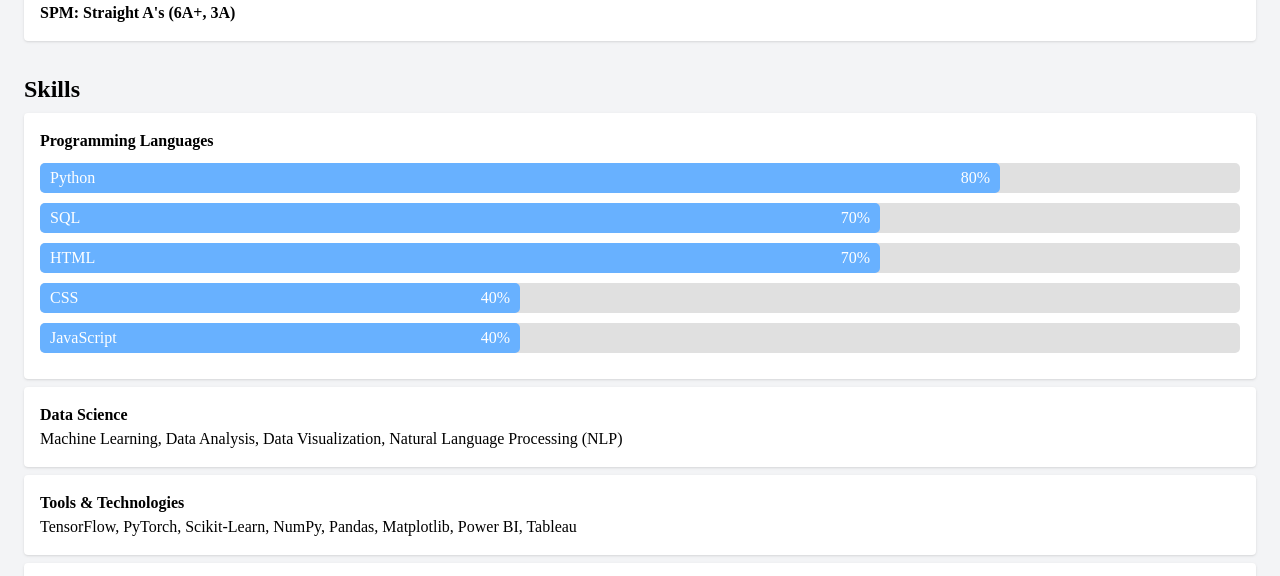
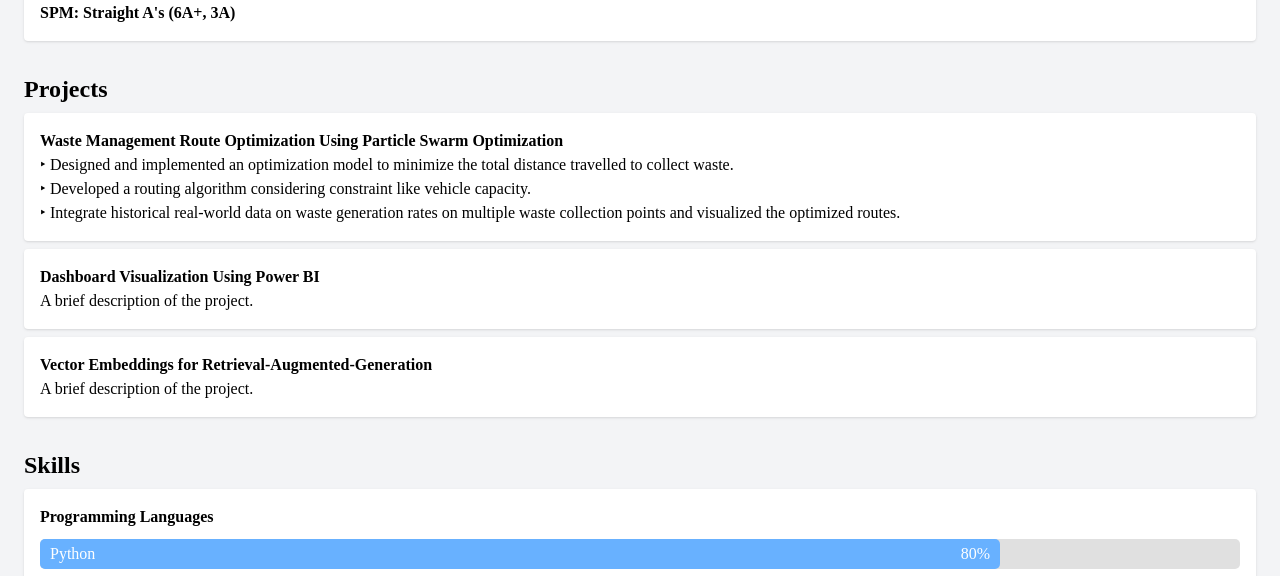
Before and after one commit to khaigrizz/Biography, a website: page index.html in a window 1280 px wide. Shown: the part 751-1327 px from the top of the page. Drawn offline with nearby package versions, Linux system fonts and the light colour scheme; a web font is replaced by a local one.

Commit message:
Update index.html

```diff
--- a/index.html
+++ b/index.html
@@ -8,7 +8,7 @@
     <link rel="preconnect" href="https://fonts.googleapis.com">
     <link rel="preconnect" href="https://fonts.gstatic.com" crossorigin>
     <link href="https://fonts.googleapis.com/css2?family=Bruno+Ace+SC&family=Geo&display=swap" rel="stylesheet">
-    <title>My Biography</title>
+    <title>B10GR4PHY - KH41RUL 4MR1</title>
     <link rel="stylesheet" href="https://cdnjs.cloudflare.com/ajax/libs/font-awesome/6.0.0-beta3/css/all.min.css">
     <link rel="icon" href="images/hashtag.png" type="image/png">
     <link rel="stylesheet" href="css/styles.css">
@@ -20,14 +20,6 @@
             <h1 class="text-3xl font-bold">KH41RUL 4MR1</h1>
             <p>B4CH3L0R 0F 1NF0RM4T10N 5Y5T3M5 (H0N5.) 1NT3LL1G3NT 5YST3M5 3NG1N33R1NG</p>
         </div>
-        <nav>
-            <ul class="flex space-x-4">
-                <!-- <p class="px-20">B4CH3L0R 0F 1NF0RM4T10N SYST3MS (H0NS.) 1NT3LL1G3NT SYST3MS 3NG1N33R1NG</p> -->
-                <!-- <li><a href="#about" class="hover:underline hover:text-gray-300">About</a></li>
-                <li><a href="#projects" class="hover:underline hover:text-gray-300">Projects</a></li>
-                <li><a href="#contact" class="hover:underline hover:text-gray-300">Contact</a></li> -->
-            </ul>
-        </nav>
     </header>
 
     <main class="p-6">
@@ -77,6 +69,26 @@
                     </h3>
                     <p><strong>(2018-2019) Pure Science Stream</strong></p>
                     <p><strong>SPM: Straight A's (6A+, 3A)</strong></p>
+                </li>
+            </ul>
+        </section>
+
+        <section id="projects" class="mb-8">
+            <h2 class="text-2xl font-semibold">Projects</h2>
+            <ul class="mt-2 space-y-2">
+                <li class="bg-white p-4 rounded shadow">
+                    <h3 class="font-bold">Waste Management Route Optimization Using Particle Swarm Optimization</h3>
+                    <p class="text-justify">&#8227 Designed and implemented an optimization model to minimize the total distance travelled to collect waste.</p>
+                    <p class="text-justify">&#8227 Developed a routing algorithm considering constraint like vehicle capacity.</p>
+                    <p class="text-justify">&#8227 Integrate historical real-world data on waste generation rates on multiple waste collection points and visualized the optimized routes.</p>
+                </li>
+                <li class="bg-white p-4 rounded shadow">
+                    <h3 class="font-bold">Dashboard Visualization Using Power BI</h3>
+                    <p>A brief description of the project.</p>
+                </li>
+                <li class="bg-white p-4 rounded shadow">
+                    <h3 class="font-bold">Vector Embeddings for Retrieval-Augmented-Generation</h3>
+                    <p>A brief description of the project.</p>
                 </li>
             </ul>
         </section>
```
